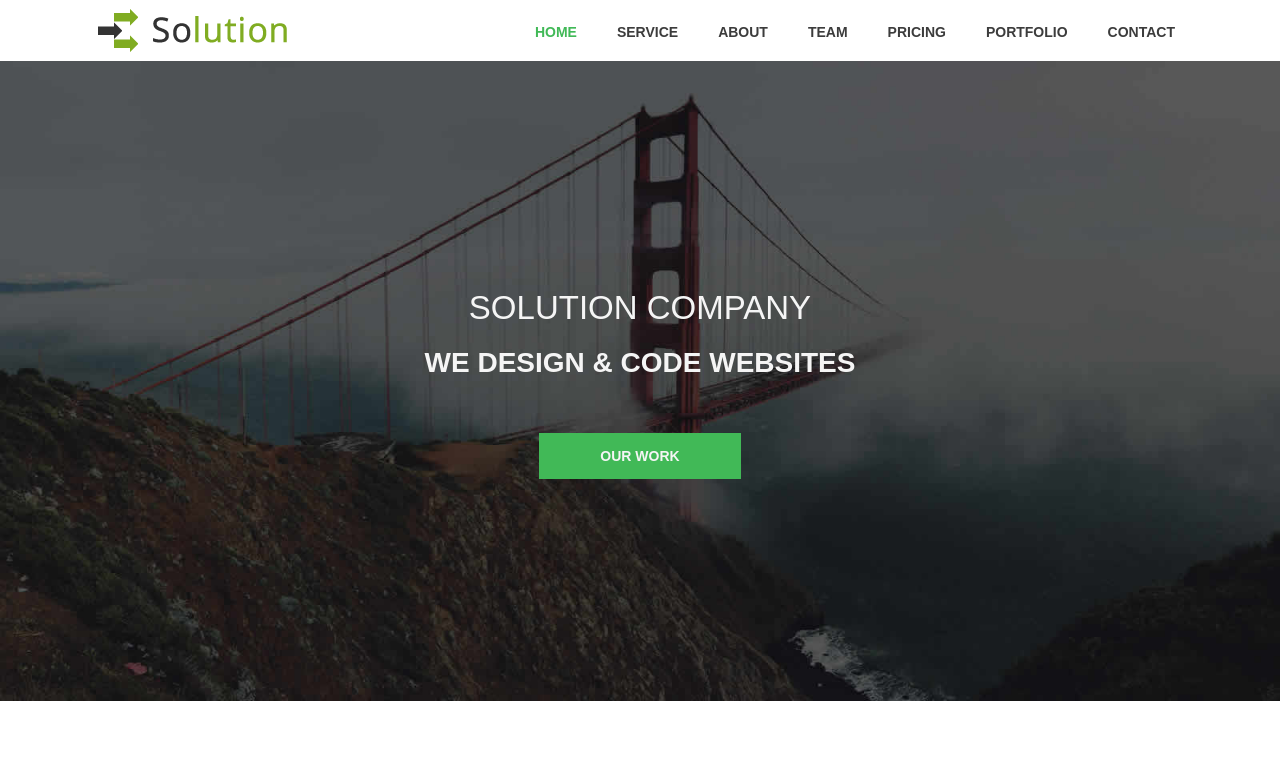
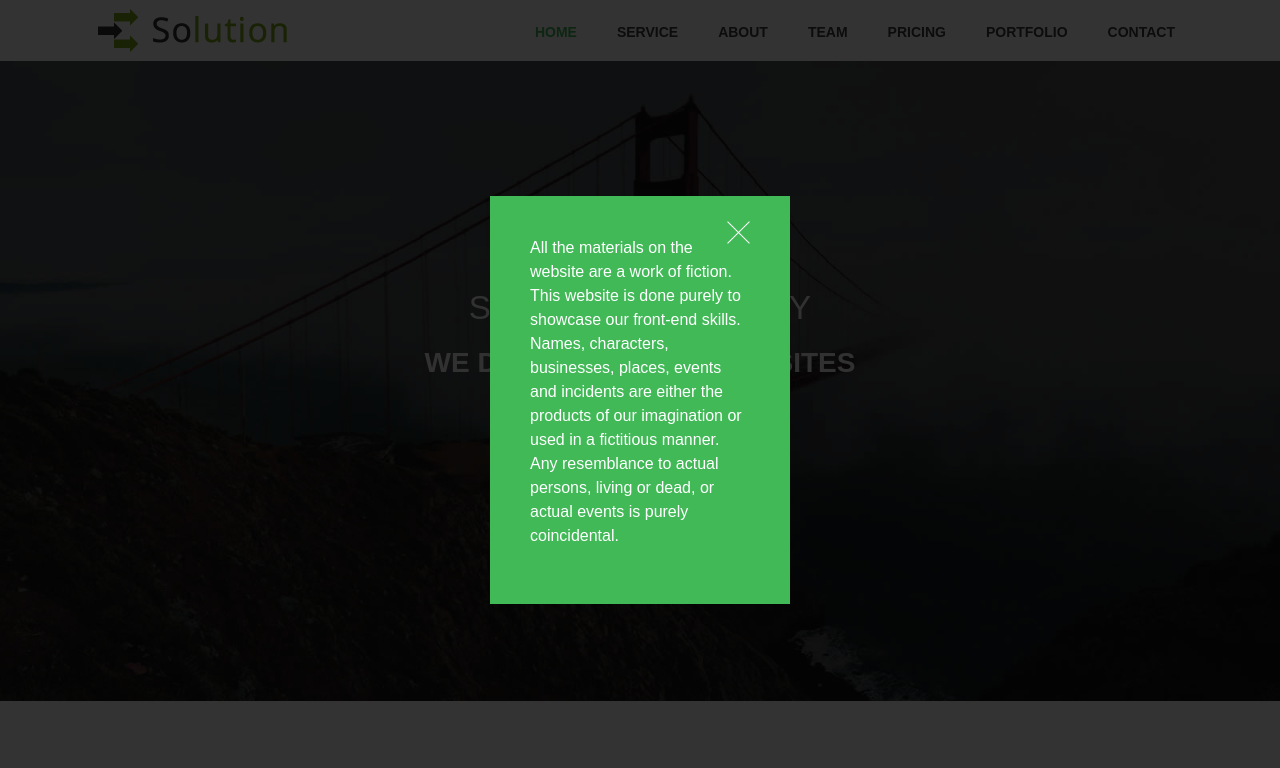
Before and after one commit to viktor2222/gh_deploy_tab, a plain HTML site: page index.html in a window 1280 px wide. Shown: the top 768 px of the page. Drawn offline with nearby package versions, Linux system fonts and the light colour scheme.

Commit message:
d-using-tabs

```diff
--- a/index.html
+++ b/index.html
@@ -5,7 +5,8 @@
   <meta charset="UTF-8">
   <meta name="viewport" content="width=device-width, initial-scale=1.0">
   <meta http-equiv="X-UA-Compatible" content="ie=edge">
-  <title>Tabs</title>
+  <title>Solution</title>
+  <link rel="shortcut icon" href="images/logo_title.png" type="image/png">
   <link rel="stylesheet" href="lib/owlcarousel/owl.carousel.min.css">
   <link rel="stylesheet" href="lib/owlcarousel/owl.theme.default.min.css">
   <link rel="stylesheet" href="//maxcdn.bootstrapcdn.com/bootstrap/4.0.0/css/bootstrap.min.css" integrity="sha384-Gn5384xqQ1aoWXA+058RXPxPg6fy4IWvTNh0E263XmFcJlSAwiGgFAW/dAiS6JXm" crossorigin="anonymous">
@@ -45,11 +46,17 @@
       </div>
     </div>
   </header>
+  <div class="overlay js-overlay-campaign">
+    <div class="popup js-popup-campaign">
+      <div class="close-popup js-close-campaign"></div>
+      <p>All the materials on the website are a work of fiction. This website is done purely to showcase our front-end skills. Names, characters, businesses, places, events and incidents are either the products of our imagination or used in a fictitious manner. Any resemblance to actual persons, living or dead, or actual events is purely coincidental.</p>
+    </div>
+  </div>
   <section id="home" class="header_section page-section">
     <div class="owl-carousel owl-theme">
       <div class="main_header_carousel d-flex justify-content-center align-items-center flex-column">
         <img class="title_main_bg" src="images/slider/1.jpg" alt="slider">
-        <div class="main_descriprion">
+        <div class="main_descriprion padding_section">
           <h2 class="h2_title">FLEX SLIDER, CSS FLEXBOX</h2>
           <h3 class="h3_title title_bold">WORK ON ALL MODERN BROWSERS, WORKS ON IE 10+</h3>
           <h5 class="h5_title">SEE CANIUSE.COM FOR BROWSER COMPATIBILITY INFORMATION</h5>
@@ -58,7 +65,7 @@
       </div>
       <div class="main_header_carousel d-flex justify-content-center align-items-center flex-column">
         <img class="title_main_bg" src="images/slider/2.jpg" alt="slider">
-        <div class="main_descriprion">
+        <div class="main_descriprion padding_section">
           <h2 class="h2_title">SOLUTION COMPANY</h2>
           <h3 class="h3_title title_bold">WE DESIGN & CODE WEBSITES</h3>
           <a href="#" class="btn btn_main">OUR WORK</a>
@@ -437,9 +444,8 @@
     <script src="lib/owlcarousel/owl.carousel.min.js"></script>
     <script src="js/jquery.mixitup.min.js"></script>
 
-    <script src="js/main.js">
+    <script src="js/main.js"></script>
 
-    </script>
   </footer>
 </body>
 
```
